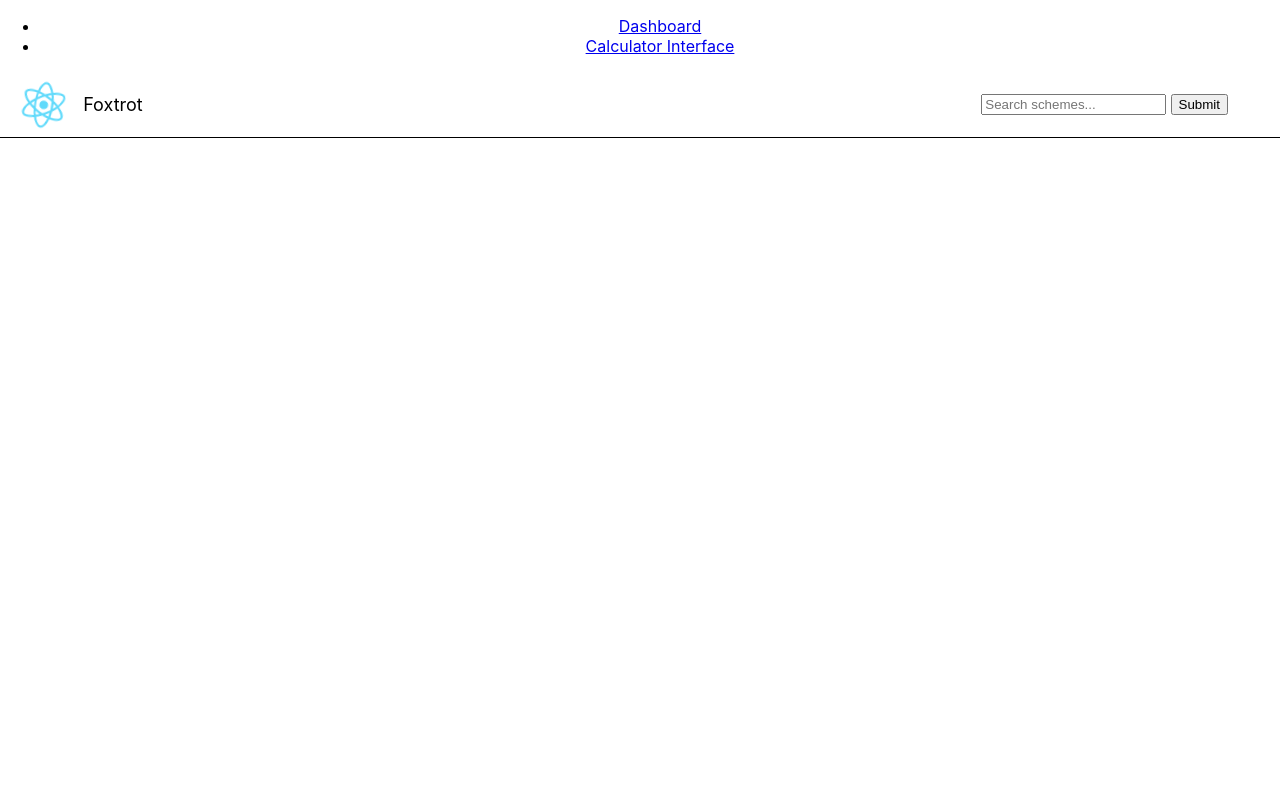
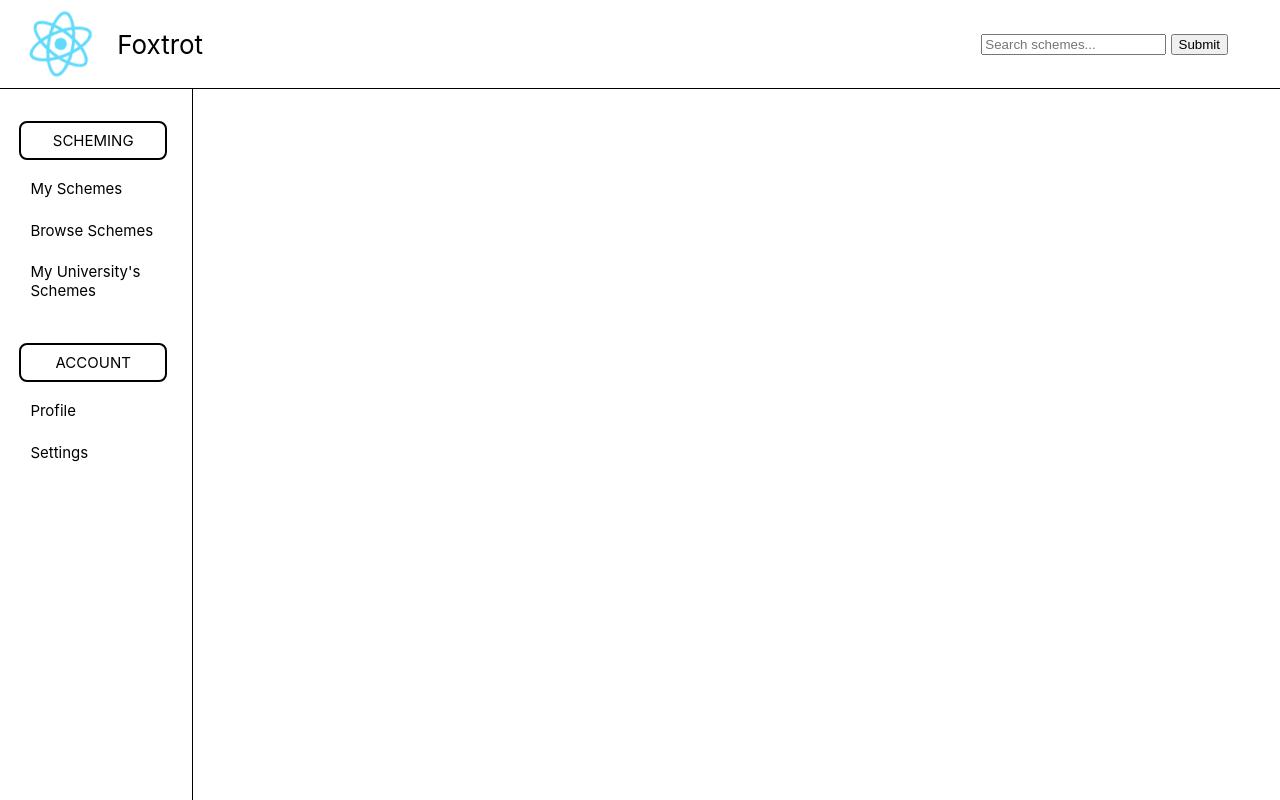
Before and after one commit to spectraldoy/CS35LFinalProject, a React (Create React App) app: page / in a window 1280 px wide. Built offline with nearby package versions, Linux system fonts and the light colour scheme.

Commit message:
initial side panel

```diff
--- a/src/App.css
+++ b/src/App.css
@@ -1,9 +1,14 @@
+:root {
+  --header-height: 10vh;
+  --side-menu-font-size: 15px;
+}
+
 .App {
   text-align: center;
 }
 
 .App-logo {
-  height: 7vmin;
+  height: var(--header-height);
   pointer-events: none;
 }
 
@@ -24,13 +29,14 @@
 
 .App-brand {
   /* background-color: #282c34; */
-  min-height: 5vh;
-  min-width: 5vh;
+  min-height: var(--header-height);
+  max-height: var(--header-height);
+  min-width: 8vh;
   display: flex;
   flex-direction: row;
   align-items: center;
   justify-content: left;
-  font-size: calc(10px + 1vmin);
+  font-size: calc(10px + var(--header-height) / 5);
   color: black;
 }
 
@@ -43,9 +49,41 @@
   color: #61dafb;
 }
 
-.Assignment{
+.Assignment {
   text-align: left;
   padding-left: 20px;
+}
+
+.SideMenu {
+  height: calc(98.9vh - var(--header-height));
+  width: 13.5vw;
+  display: flex;
+  flex-direction: column;
+  justify-content: flex-start;
+  border-right: 1px solid black;
+  padding-left: 1.5vw;
+  align-items: flex-start;
+  font-size: var(--side-menu-font-size);
+}
+
+.SideMenu-h {
+  display: flex;
+  justify-content: center;
+  width: 10vw;
+  height: calc(var(--side-menu-font-size) * 1.8vh);
+  border: 2px solid black;
+  border-radius: 1vmin;
+  padding: 1vmin;
+  margin-top: 4vh;
+  margin-bottom: 1vh;
+}
+
+.SideMenu-nava {
+  display: block;
+  text-align: left;
+  padding: 1.4vmin;
+  cursor: pointer;
+  width: 10vw;
 }
 
 @keyframes App-logo-spin {
--- a/src/App.js
+++ b/src/App.js
@@ -1,14 +1,12 @@
 import React from "react";
-import { BrowserRouter, Route, Switch, Link } from "react-router-dom";
+import { BrowserRouter, Route, Switch } from "react-router-dom"; // also import Link
 
 import './App.css';
 import Dashboard from './dashboard';
 import calculatorInterface from './calculatorInterface';
 
 function App() {
-  return (
-    <div className="App">
-      <BrowserRouter>
+  /*
         <ul>
           <li>
             <Link to="/Dashboard">Dashboard</Link>
@@ -17,9 +15,13 @@ function App() {
             <Link to="/calculatorInterface">Calculator Interface</Link>
           </li>
         </ul>
+   */
+  // for now, switch pages by changing the url in the browser
+  return (
+    <div className="App">
+      <BrowserRouter>
         <Switch>
             <Route exact path="/" component={Dashboard} />
-            <Route path="/Dashboard" component={Dashboard} />
             <Route path="/calculatorInterface" component={calculatorInterface} />
         </Switch>
       </BrowserRouter>
--- a/src/calculatorInterface.js
+++ b/src/calculatorInterface.js
@@ -31,26 +31,26 @@ class calculatorInterface extends React.Component {
       		categories: [
       			{
       				weight: 10,
-      				graded: ((this.state.grades[0] === null || this.state.grades[0] == "") ? [] : [{ptsReceived: parseInt(this.state.grades[0]), ptsOutOf: 100}]),
+      				graded: ((this.state.grades[0] === null || this.state.grades[0] === "") ? [] : [{ptsReceived: parseInt(this.state.grades[0]), ptsOutOf: 100}]),
       				projected: []
       			},
       			{
       				weight: 30,
-      				graded: ((this.state.grades[1] === null || this.state.grades[1] == "") ? [] : [{ptsReceived: parseInt(this.state.grades[1]), ptsOutOf: 100}]),
+      				graded: ((this.state.grades[1] === null || this.state.grades[1] === "") ? [] : [{ptsReceived: parseInt(this.state.grades[1]), ptsOutOf: 100}]),
       				projected: []
       			},
             {
       				weight: 20,
-      				graded: ((this.state.grades[2] === null || this.state.grades[2] == "") ? [] : [{ptsReceived: parseInt(this.state.grades[2]), ptsOutOf: 100}]),
+      				graded: ((this.state.grades[2] === null || this.state.grades[2] === "") ? [] : [{ptsReceived: parseInt(this.state.grades[2]), ptsOutOf: 100}]),
       				projected: []
       			},
             {
       				weight: 40,
-      				graded: ((this.state.grades[3] === null || this.state.grades[3] == "") ? [] : [{ptsReceived: parseInt(this.state.grades[3]), ptsOutOf: 100}]),
+      				graded: ((this.state.grades[3] === null || this.state.grades[3] === "") ? [] : [{ptsReceived: parseInt(this.state.grades[3]), ptsOutOf: 100}]),
       				projected: []
       			},
       		],
-       		target: ((this.state.grades[4] === null || this.state.grades[4] == "") ? 0 : parseInt(this.state.grades[4]))
+       		target: ((this.state.grades[4] === null || this.state.grades[4] === "") ? 0 : parseInt(this.state.grades[4]))
       	};
     console.log(grades);
     const results = calculate(grades);
--- a/src/dashboard.js
+++ b/src/dashboard.js
@@ -35,13 +35,39 @@ class Header extends React.Component {
   }
 }
 
-class Lagoon extends React.Component {
+class SideMenu extends React.Component {
+
+  onClick() {
+    alert("r");
+  }
+
   render() {
-    return 3;
+    return (
+      <div className="SideMenu">
+        <nav>
+          <h className="SideMenu-h">SCHEMING</h>
+          <a className="SideMenu-nava" onClick={this.onClick}>My Schemes</a>
+          <a className="SideMenu-nava" onClick={this.onClick}>Browse Schemes</a>
+          <a className="SideMenu-nava" onClick={this.onClick}>My University's Schemes</a>
+        </nav>
+        <nav>
+          <h className="SideMenu-h">ACCOUNT</h>
+          <a className="SideMenu-nava" onClick={this.onClick}>Profile</a>
+          <a className="SideMenu-nava" onClick={this.onClick}>Settings</a>
+        </nav>
+      </div>
+    );
   }
 }
 
 class Dashboard extends React.Component {
+  /**
+   * Header and side panel to display links to various pages / functionality
+   * Such as Scheme Creator, My Schemes, Home, Search Schemes, etc.
+   * If a link is clicked in the side panel, the page / url will not change,
+   * it will just load that specific window into the Dashboard viewer
+   */
+
   constructor(props) {
     super(props);
     this.state = {
@@ -51,6 +77,8 @@ class Dashboard extends React.Component {
     this.submitQuery = this.submitQuery.bind(this);
     this.displayQuery = this.displayQuery.bind(this);
   }
+
+  // SEARCHBAR
 
   submitQuery(event) {
     // TODO: search database using this.state.searchQuery
@@ -87,9 +115,14 @@ class Dashboard extends React.Component {
     );
   }
 
+  // SIDE PANEL
+
   render() {
       return (
-        <Header renderSearchBar={this.renderSearchBar.bind(this)} />
+        <div>
+          <Header renderSearchBar={this.renderSearchBar.bind(this)} />
+          <SideMenu/>
+        </div>
       );
   }
 }
--- a/src/index.css
+++ b/src/index.css
@@ -1,7 +1,8 @@
 body {
   margin: 0;
+  /* All the fonts you want to be able to use go here */
   font-family: -apple-system, BlinkMacSystemFont, 'Segoe UI', 'Roboto', 'Oxygen',
-    'Ubuntu', 'Cantarell', 'Fira Sans', 'Droid Sans', 'Helvetica Neue',
+    'Ubuntu', 'Cantarell', 'Fira Sans', 'Droid Sans', 'Helvetica Neue', 'Courier New',
     sans-serif;
   -webkit-font-smoothing: antialiased;
   -moz-osx-font-smoothing: grayscale;
```
